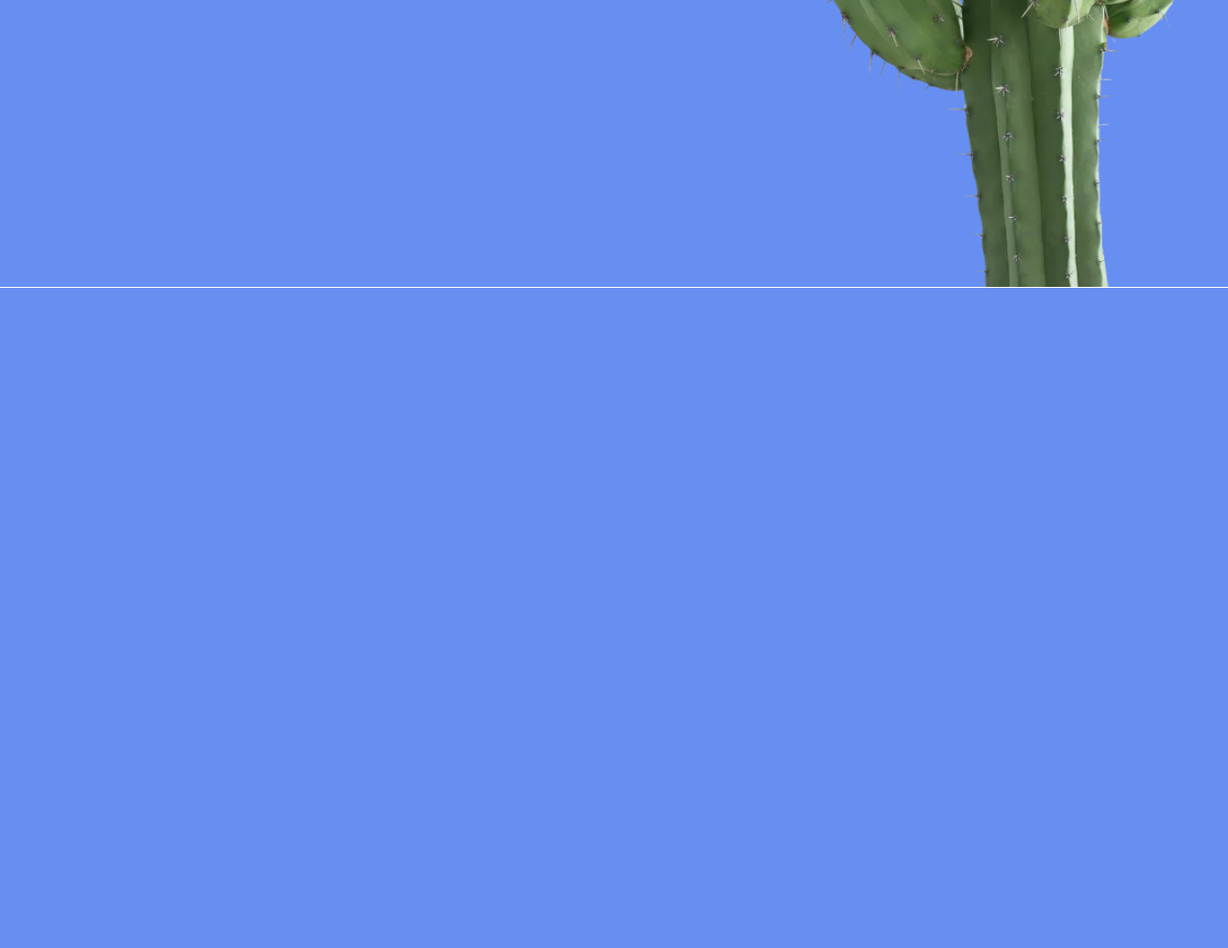
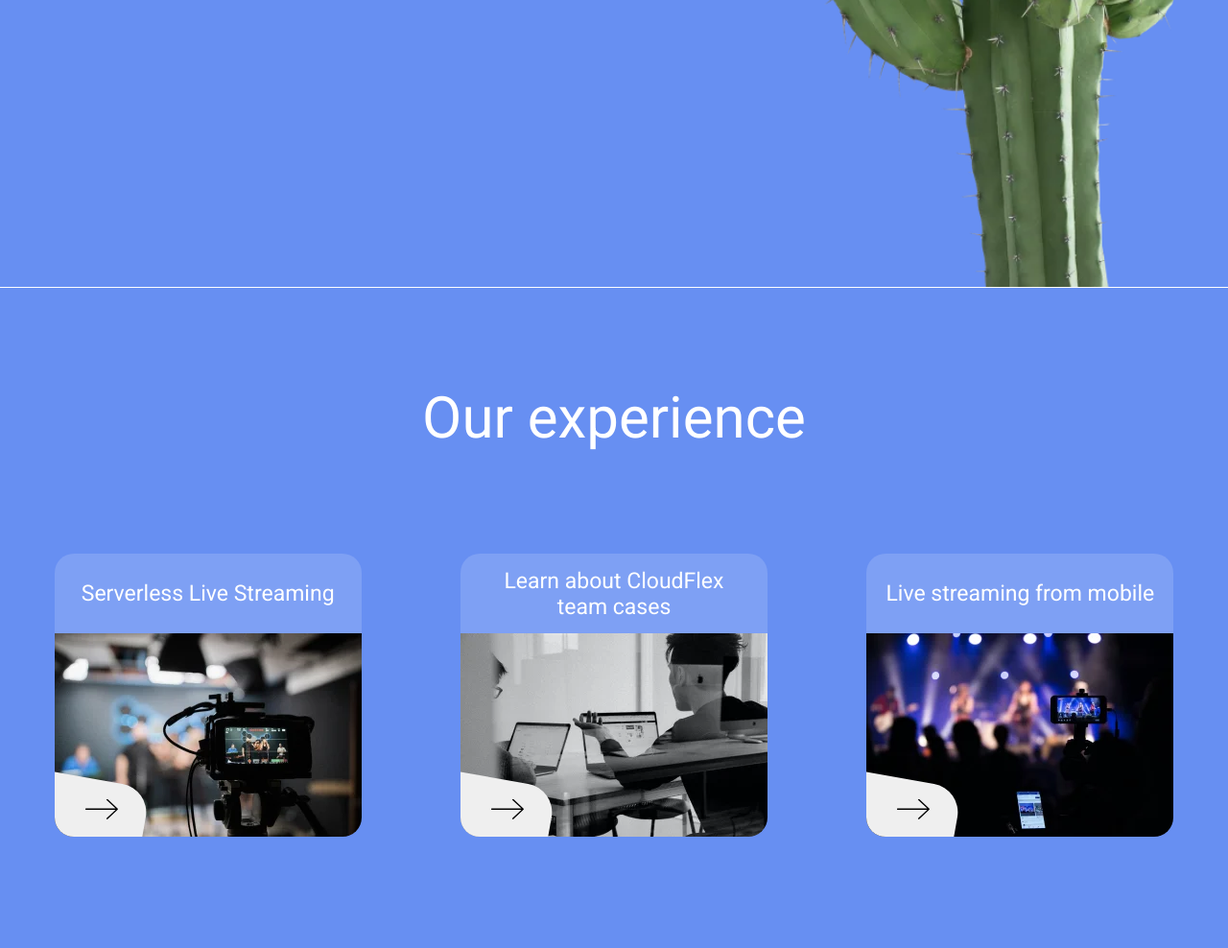
Before and after one commit to Artishoc777/landing_live_streaming, a website: page index.html in a window 1280 px wide. Shown: the part 3663-4651 px from the top of the page at 96% size. Before the commit the page ends 3963 px from the top, so only its background shows below. Drawn offline with Linux system fonts and the light colour scheme.

Commit message:
experience section adding

```diff
--- a/index.html
+++ b/index.html
@@ -186,6 +186,47 @@
                 </div>
             </div>
         </section>
+        <section class="main__experience" aria-label="experience section">
+            <div class="container">
+                <div class="experience">
+                    <h2 class="experience__title">
+                        Our experience
+                    </h2>
+                    <div class="experience__cards-wrapper">
+                        <figure class="experience__card">
+                            <h3 class="experience__card-title">Serverless Live Streaming</h3>
+                            <img src="./assets/img/card_shooting.webp" alt="shooting img" class="experience__card-background">
+                            <button class="experience__card-btn">
+                                <svg class="experience__card-btn-icon" aria-label="arrow icon">
+                                    <use href="assets/sprites.svg#arrow-icon"></use>
+                                </svg>
+                            </button>
+                        </figure>
+
+                        <figure class="experience__card">
+                            <h3 class="experience__card-title">Learn about CloudFlex
+                                <span>team cases</span></h3>
+                            <img src="./assets/img/card_working.webp" alt="shooting img" class="experience__card-background">
+                            <button class="experience__card-btn">
+                                <svg class="experience__card-btn-icon" aria-label="arrow icon">
+                                    <use href="assets/sprites.svg#arrow-icon"></use>
+                                </svg>
+                            </button>
+                        </figure>
+
+                        <figure class="experience__card">
+                            <h3 class="experience__card-title">Live streaming from mobile</h3>
+                            <img src="./assets/img/card_streaming.webp" alt="shooting img" class="experience__card-background">
+                            <button class="experience__card-btn">
+                                <svg class="experience__card-btn-icon" aria-label="arrow icon">
+                                    <use href="assets/sprites.svg#arrow-icon"></use>
+                                </svg>
+                            </button>
+                        </figure>
+                    </div>
+                </div>
+            </div>
+        </section>
     </main>
 </body>
 </html>
--- /dev/null
+++ b/styles/_experience.scss
@@ -0,0 +1,71 @@
+@use "variables" as v;
+@use "mixins" as m;
+@use "placeholders";
+@use "sass:color";
+
+.main__experience {
+
+    .experience {
+        padding: 100px 0;
+        margin: 0 auto;
+        @include m.d-flex(start, center, nowrap, column, 0, 90px);
+
+        &__title {
+            @include m.font(60px, 400, normal, v.$color-white);
+
+            @media (max-width: v.$media-xs){
+                @include m.font(45px, 400, normal, v.$color-white);
+            }
+        }
+
+        &__cards-wrapper{
+            @include m.d-flex(space-around, center, wrap, row, 20px, 55px);
+            width: 100%;
+            padding-inline: 15px;
+        }
+
+        &__card {
+            width: 320px;
+            height: 295px;
+            border-radius: 20px;
+            background-color: color.adjust(v.$color_white, $alpha: -0.85);
+            overflow: hidden;
+            position: relative;
+            @extend %experience-card-hover;
+
+
+            &-title {
+                height: 83px;
+                @include m.font(23px, 400, normal, v.$color-white);
+                @include m.d-flex(center, center, nowrap, column);
+
+                span {
+                    display: block;
+                }
+            }
+
+            &-btn {
+                width: 144px;
+                height: 83px;
+                border-radius: 30px;
+                transform: rotate(10deg);
+                border: 0px;
+                cursor: pointer;
+                @include m.position (absolute, 1, -1, bottom, left, -20px, -50px);
+                @extend %experience-card-btn-hover;
+
+                &-icon {
+                    width: 35px;
+                    height: 22px;
+                    transform: rotate(-10deg);
+                    margin-left: 50px;
+                    margin-bottom: 20px;
+                }
+            }
+        }
+
+        @media (max-width: v.$media-xs){
+            @include m.d-flex(start, center, nowrap, column, 0, 50px);
+        }
+    }
+}
--- a/styles/_importer.scss
+++ b/styles/_importer.scss
@@ -6,3 +6,4 @@
 @forward 'hero';
 @forward 'exp';
 @forward 'about';
+@forward 'experience';
--- a/styles/_placeholders.scss
+++ b/styles/_placeholders.scss
@@ -48,3 +48,18 @@
         color: v.$color-white;
     }
 }
+
+%experience-card-hover {
+    &:hover, &:active{
+        background-color: color.scale(color.adjust(v.$color-white, $alpha: -0.9), $lightness: -70%);
+        box-shadow: 0px 20px 38px -8px rgba(0,0,0,0.55);
+        transition: 0.15s;
+    }
+}
+
+%experience-card-btn-hover {
+    &:hover, &:active{
+        scale: 1.3;
+        transition: 0.15s;
+    }
+}
```
Also changed, not shown: css/index.css, 1 other file.
